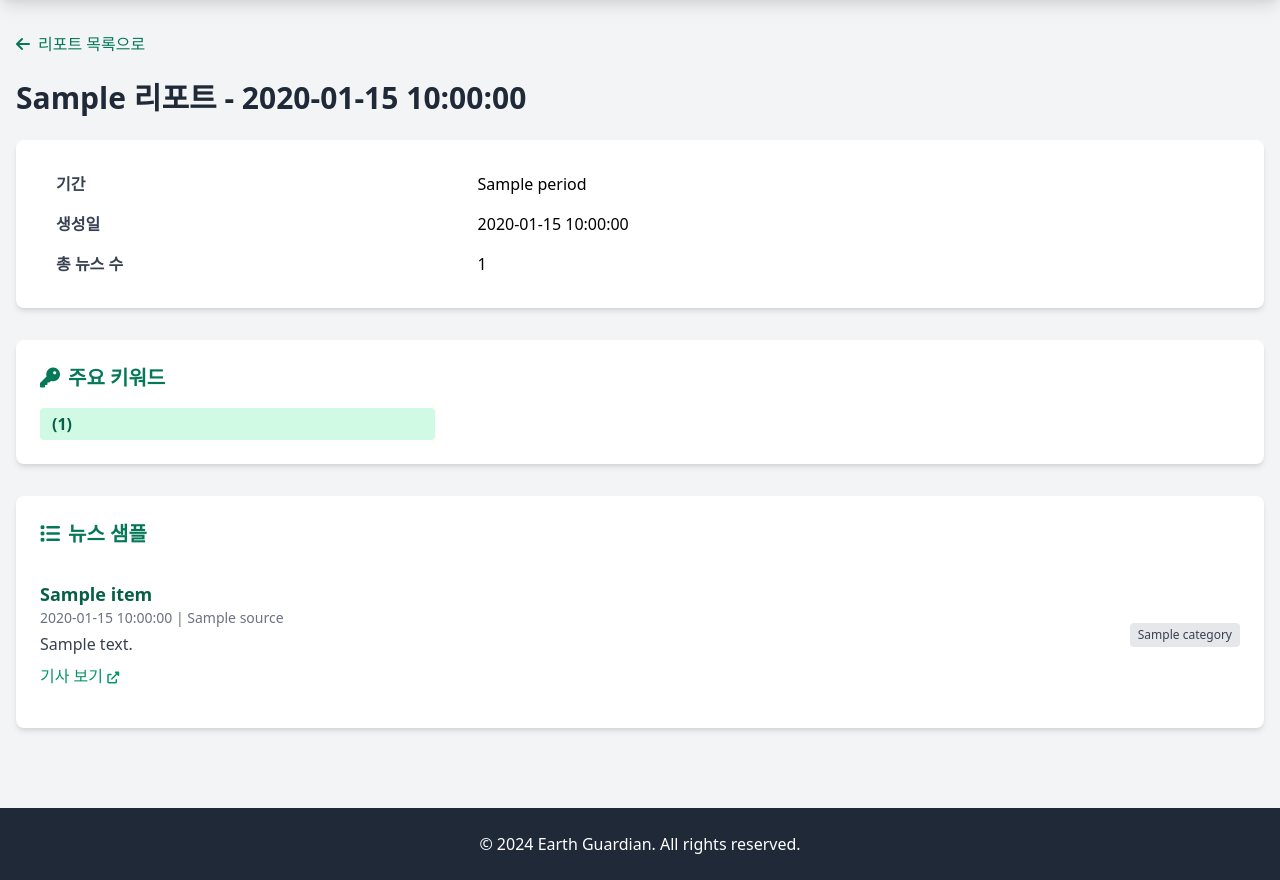
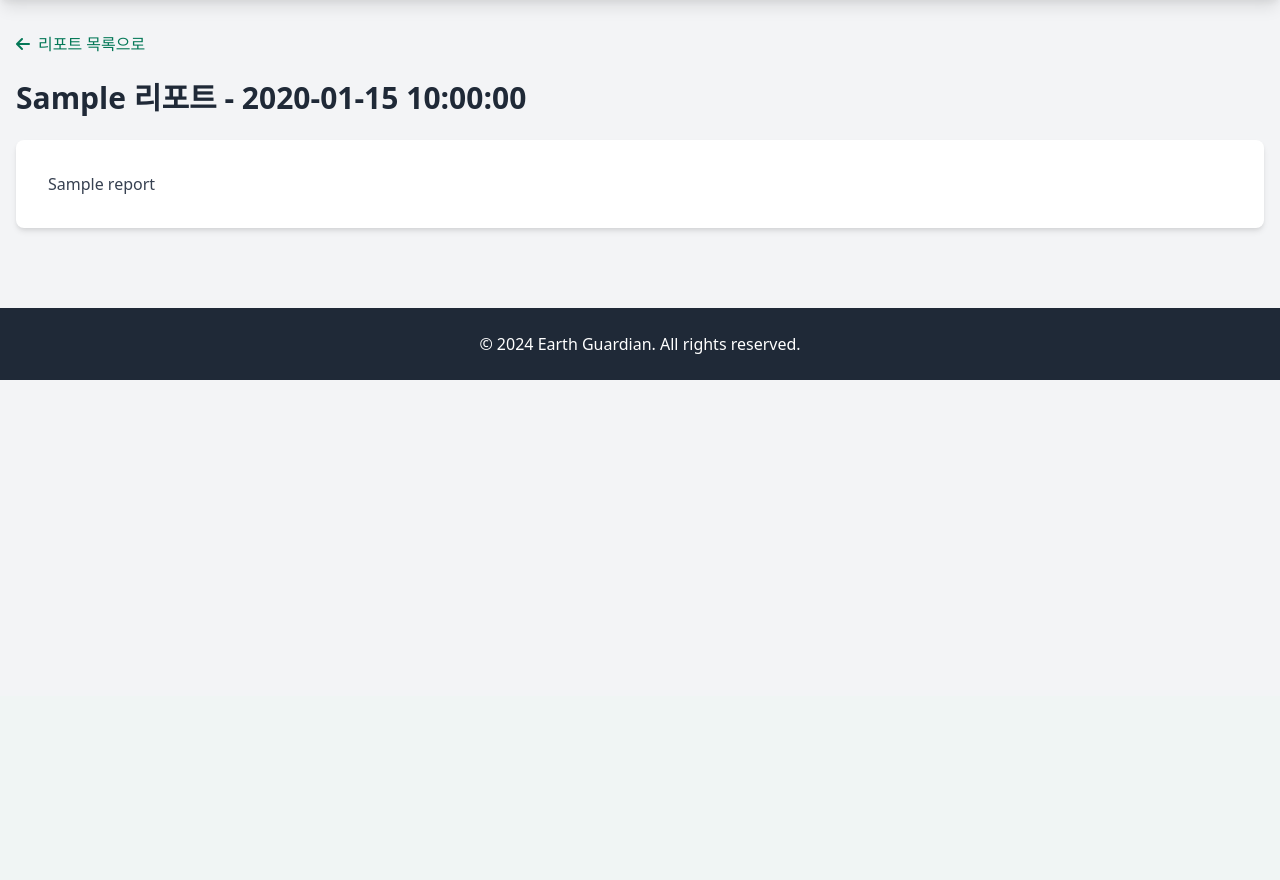
Before and after one commit to hulsfarmer/earthGuardian, a Flask app: template templates/report_detail.html in a window 1280 px wide. Shown: the part 104-984 px from the top of the page. After the commit the page ends 484 px from the top, so only its background shows below. Run offline with Flask 2, Linux system fonts and the light colour scheme; the template is opened without the code that fills it: most values are stand-ins (such as "Sample title", 1, 10 or a date in 2020).

Commit message:
Update report_detail.html

```diff
--- a/templates/report_detail.html
+++ b/templates/report_detail.html
@@ -40,44 +40,8 @@
                 <p>리포트 데이터가 없습니다.</p>
             </div>
         {% else %}
-            <div class="bg-white rounded-lg shadow-md p-6 mb-8">
-                <table class="min-w-full">
-                    <tr><th class="text-left py-2 px-4 text-gray-700">기간</th><td class="py-2 px-4">{{ report.period }}</td></tr>
-                    <tr><th class="text-left py-2 px-4 text-gray-700">생성일</th><td class="py-2 px-4">{{ report.generated_at }}</td></tr>
-                    <tr><th class="text-left py-2 px-4 text-gray-700">총 뉴스 수</th><td class="py-2 px-4">{{ report.total_news }}</td></tr>
-                </table>
-            </div>
-            <div class="bg-white rounded-lg shadow-md p-6 mb-8">
-                <h2 class="text-xl font-semibold text-green-700 mb-4 flex items-center"><i class="fas fa-key mr-2"></i>주요 키워드</h2>
-                <ul class="grid grid-cols-2 md:grid-cols-3 gap-2">
-                    {% for kw in report.top_keywords %}
-                    <li class="bg-green-100 text-green-800 rounded px-3 py-1 inline-block">{{ kw.keyword }} <span class="font-bold">({{ kw.count }})</span></li>
-                    {% else %}
-                    <li class="text-gray-400">키워드 없음</li>
-                    {% endfor %}
-                </ul>
-            </div>
-            <div class="bg-white rounded-lg shadow-md p-6">
-                <h2 class="text-xl font-semibold text-green-700 mb-4 flex items-center"><i class="fas fa-list mr-2"></i>뉴스 샘플</h2>
-                <ul class="divide-y divide-gray-200">
-                    {% for item in report.sample_news %}
-                    <li class="py-4">
-                        <div class="flex flex-col md:flex-row md:items-center md:justify-between">
-                            <div>
-                                <strong class="text-lg text-green-800">{{ item.title }}</strong>
-                                <div class="text-sm text-gray-500 mb-1">{{ item.published }} | {{ item.source }}</div>
-                                <div class="text-gray-700 mb-2">{{ item.summary }}</div>
-                                <a href="{{ item.link }}" target="_blank" class="text-green-600 hover:underline">기사 보기 <i class="fas fa-external-link-alt text-xs"></i></a>
-                            </div>
-                            <div class="mt-2 md:mt-0 md:ml-6">
-                                <span class="inline-block bg-gray-200 text-gray-700 rounded px-2 py-1 text-xs">{{ item.category }}</span>
-                            </div>
-                        </div>
-                    </li>
-                    {% else %}
-                    <li class="text-gray-400">뉴스 샘플 없음</li>
-                    {% endfor %}
-                </ul>
+            <div class="bg-white rounded-lg shadow-md p-8 text-gray-700">
+                <p>{{ report }}</p>
             </div>
         {% endif %}
     </main>
```
